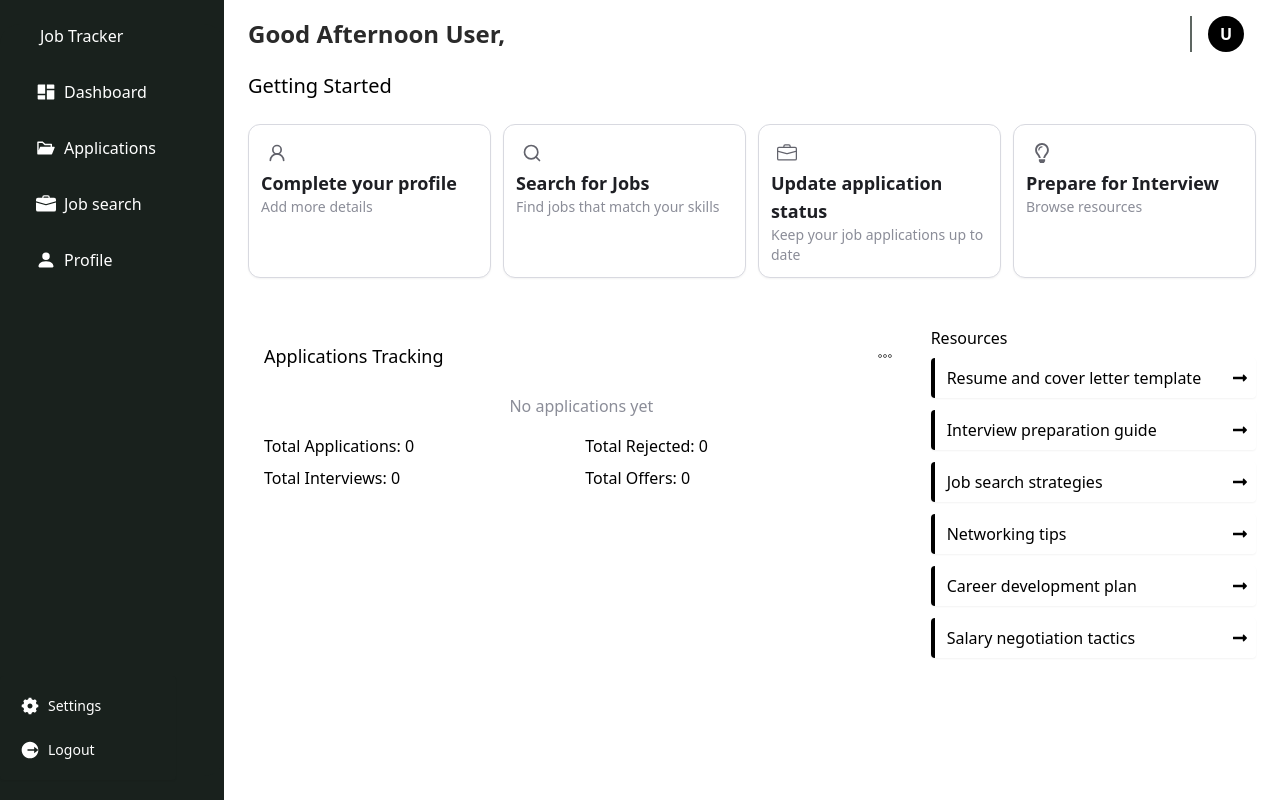
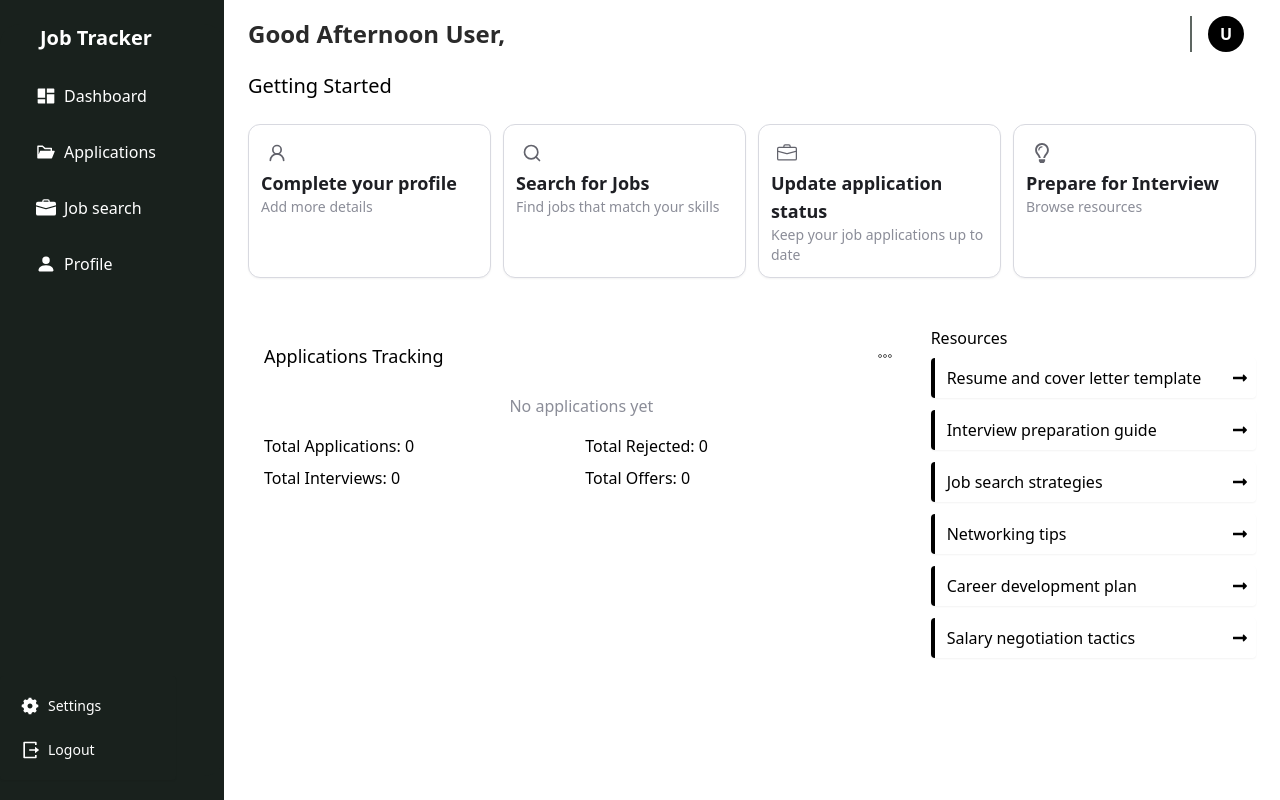
Before and after one commit to npoludasu/jobflow-dashboard, a React (Vite) app: page /dashboard in a window 1280 px wide. Built offline with nearby package versions, Linux system fonts and the light colour scheme.

Commit message:
Add Remix logout icon using react-icons

```diff
--- a/src/components/layout/SideBar.jsx
+++ b/src/components/layout/SideBar.jsx
@@ -1,6 +1,6 @@
 import { useState, useEffect } from "react";
 import { SideBarMenuItem } from "./SideBarMenuItem";
-import { RiLogoutCircleRFill, RiSettings5Fill } from "react-icons/ri";
+import { RiLogoutBoxRLine, RiSettings5Fill } from "react-icons/ri";
 import { BsLayoutSidebarInset } from "react-icons/bs";
 import { Link, useLocation } from "react-router-dom";
 import LogoutModal from "../LogoutModal";
@@ -69,7 +69,7 @@ const SideBar = () => {
       >
         <div className="rounded-[20px] overflow-y-auto px-4 bg-[#19211D] text-white h-full">
           <div className="flex items-center justify-between pl-6">
-            <p className="">Job Tracker</p>
+            <p className="text-xl font-bold">Job Tracker</p>
             <button
               className="text-xl lg:hidden"
               title="Minimize Sidebar"
@@ -117,7 +117,7 @@ const SideBar = () => {
                 }}
               >
                 <span className="text-xl">
-                  <RiLogoutCircleRFill />
+                  <RiLogoutBoxRLine  />
                 </span>
                 <div className="text-sm">Logout</div>
               </div>
```
